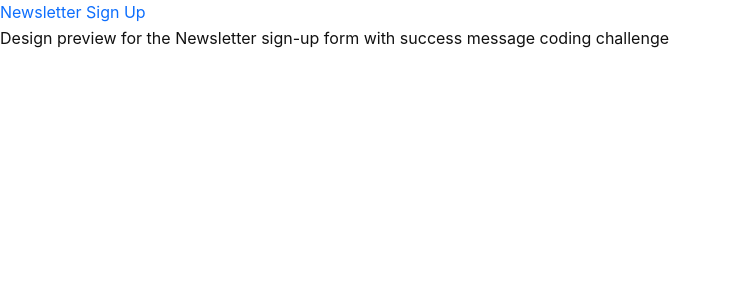
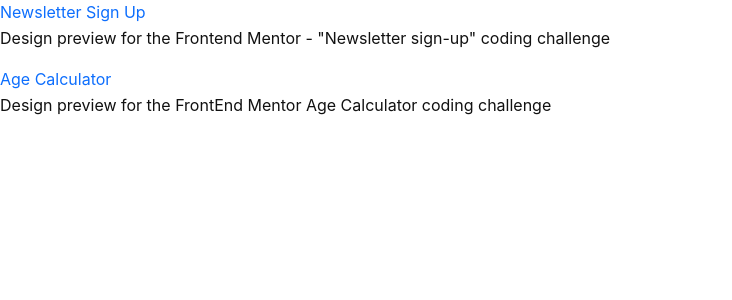
Before and after one commit to inioluwabello/inis-portfolio-app, a Next.js app: page /works in a window 1280 px wide. Shown: the top 300 px of the page, without its empty margins (0-732 px from the left). Built offline with nearby package versions, Linux system fonts and the light colour scheme.

Commit message:
Update to works

```diff
--- a/pages/works.js
+++ b/pages/works.js
@@ -5,10 +5,16 @@
     <>
       <div className="projects">
         <div id="project-1">
-          <Link href="/newsletter-sign-up">Newsletter Sign Up</Link>
+          <Link href="https://newsletter-nine-ecru.vercel.app">Newsletter Sign Up</Link>
           <p>
-            Design preview for the Newsletter sign-up form with success message
-            coding challenge
+            Design preview for the Frontend Mentor - "Newsletter sign-up" coding challenge
+          </p>
+        </div>
+
+        <div id="project-2">
+          <Link href="https://age-calculator-pi-one.vercel.app">Age Calculator</Link>
+          <p>
+            Design preview for the FrontEnd Mentor Age Calculator coding challenge
           </p>
         </div>
       </div>
```
Also changed, not shown: 1 other file (tests, documents, lock files or other folders).
